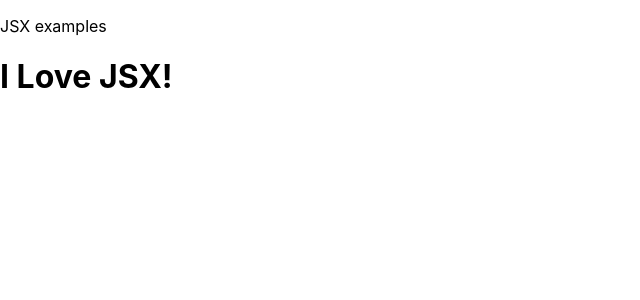
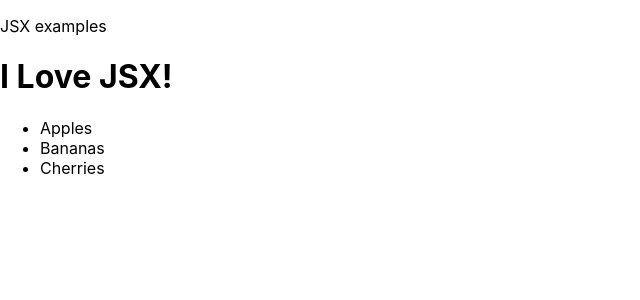
Before and after one commit to fabioschunig/React, a React (Create React App) app in the folder W3Schools-React/JSX/: page / in a window 1280 px wide. Shown: the top 300 px of the page, without its empty margins (0-640 px from the left). Built offline with nearby package versions, Linux system fonts and the light colour scheme.

Commit message:
W3Schools React - New app JSXExamples with block of code

```diff
--- /dev/null
+++ b/W3Schools-React/JSX/src/JSXExamples.js
@@ -0,0 +1,15 @@
+function JSXExamples() {
+  return (
+    <>
+      <h1>I Love JSX!</h1>
+
+      <ul>
+        <li>Apples</li>
+        <li>Bananas</li>
+        <li>Cherries</li>
+      </ul>
+    </>
+  );
+}
+
+export default JSXExamples;
--- a/W3Schools-React/JSX/src/index.js
+++ b/W3Schools-React/JSX/src/index.js
@@ -2,6 +2,7 @@ import React from 'react';
 import ReactDOM from 'react-dom/client';
 import './index.css';
 import App from './App';
+import JSXExamples from './JSXExamples';
 import reportWebVitals from './reportWebVitals';
 
 const root = ReactDOM.createRoot(document.getElementById('root'));
@@ -11,9 +12,14 @@ root.render(
   </React.StrictMode>
 );
 
-const myElement = <h1>I Love JSX!</h1>;
+//const myElement = <h1>I Love JSX!</h1>;
 const JSXexamples = ReactDOM.createRoot(document.getElementById('jsx-examples'));
-JSXexamples.render(myElement);
+//JSXexamples.render(myElement);
+JSXexamples.render(
+  <React.StrictMode>
+    <JSXExamples />
+  </React.StrictMode>
+);
 
 // If you want to start measuring performance in your app, pass a function
 // to log results (for example: reportWebVitals(console.log))
```
